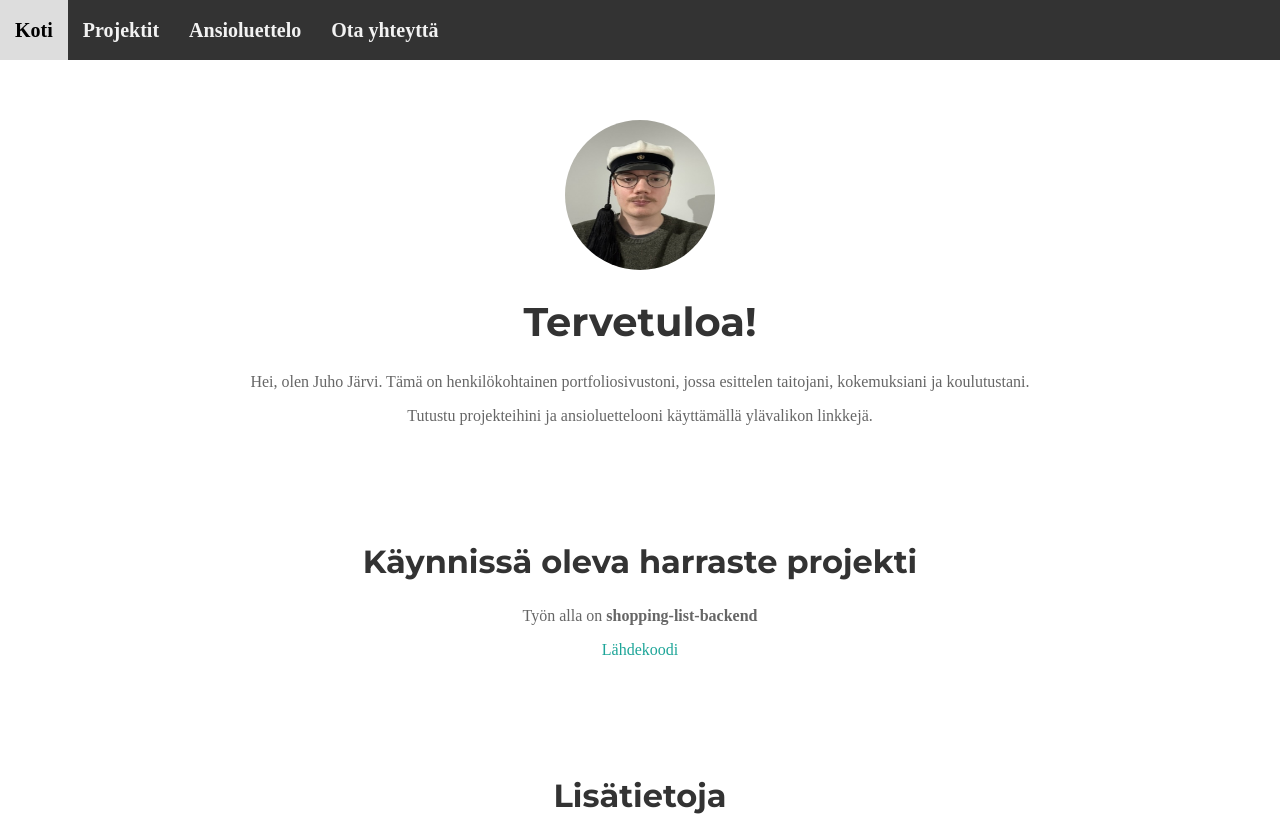
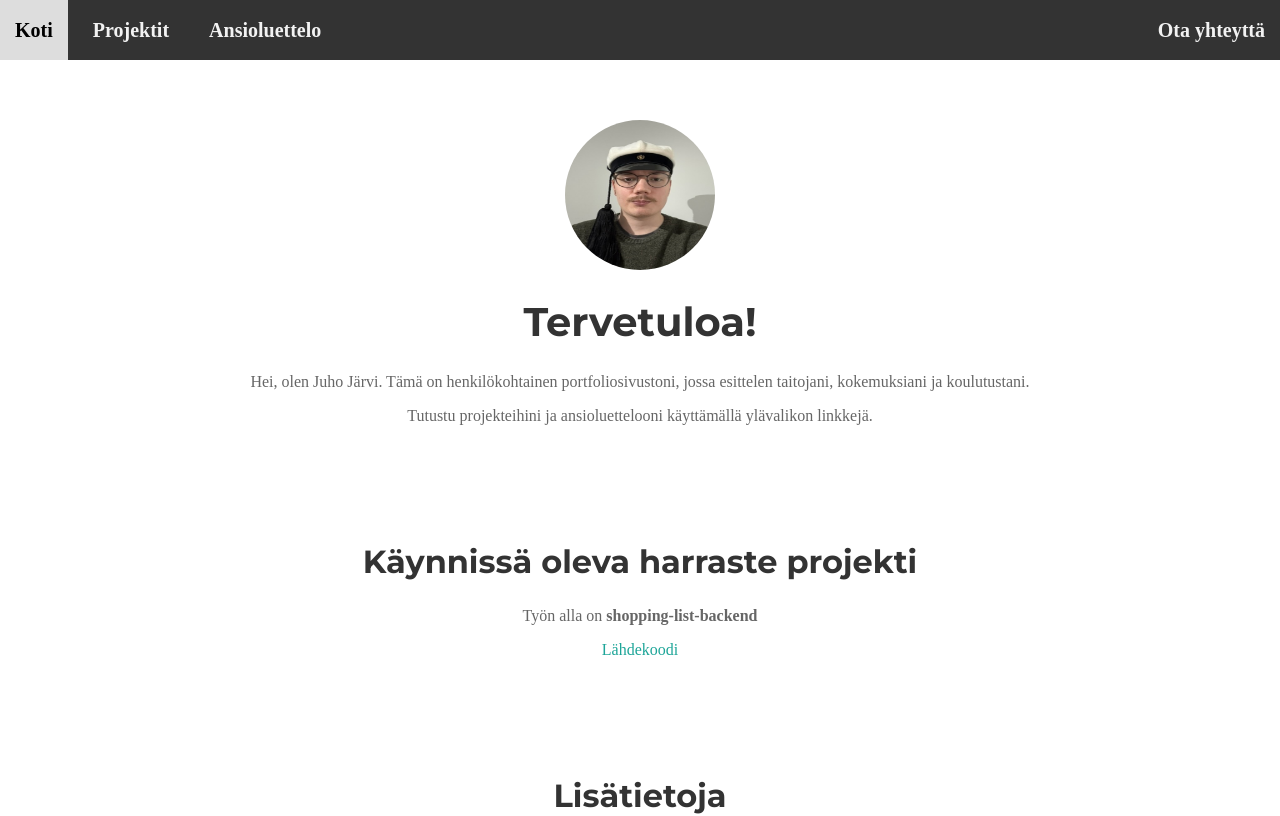
Before and after one commit to Jrvi/portfolio, a React (Vite) app: page / in a window 1280 px wide. Shown: the top 816 px of the page. Built offline with nearby package versions, Linux system fonts and the light colour scheme.

Commit message:
fix: contact me float right

```diff
--- a/src/App.css
+++ b/src/App.css
@@ -210,6 +210,21 @@ article {
   margin: 0.25rem 0;
 }
 
+.navbar-links-container {
+  display: flex;
+  justify-content: space-between;
+  width: 100%;
+}
+
+.navbar-links {
+  display: flex;
+  gap: 10px;
+}
+
+.contact-me {
+  margin-left: auto;
+}
+
 .navbar-links {
   display: flex;
   flex-direction: row;
--- a/src/App.jsx
+++ b/src/App.jsx
@@ -28,11 +28,15 @@ const App = () => {
           <div></div>
           <div></div>
         </div>
-        <div className={`navbar-links ${menuOpen ? 'active' : ''}`}>
-          <Link style={padding} to="/" onClick={toggleMenu}>Koti</Link>
-          <Link style={padding} to="/projects" onClick={toggleMenu}>Projektit</Link>
-          <Link style={padding} to="/cv" onClick={toggleMenu}>Ansioluettelo</Link>
-          <a className="contact-link" style={padding} href="mailto:juho.jaervi@gmail.com" onClick={toggleMenu}>Ota yhteyttä</a>
+        <div className="navbar-links-container">
+          <div className={`navbar-links ${menuOpen ? 'active' : ''}`}>
+            <Link style={padding} to="/" onClick={toggleMenu}>Koti</Link>
+            <Link style={padding} to="/projects" onClick={toggleMenu}>Projektit</Link>
+            <Link style={padding} to="/cv" onClick={toggleMenu}>Ansioluettelo</Link>
+          </div>
+          <div className="contact-me">
+            <a className="contact-link" style={padding} href="mailto:juho.jaervi@gmail.com" onClick={toggleMenu}>Ota yhteyttä</a>
+          </div>
         </div>
       </div>
 
```
